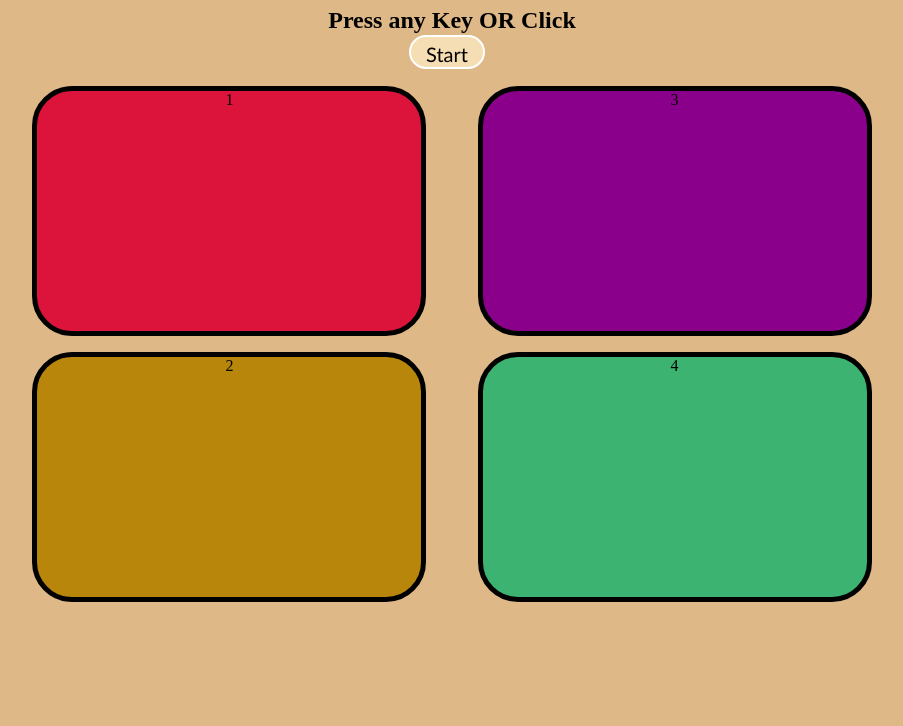
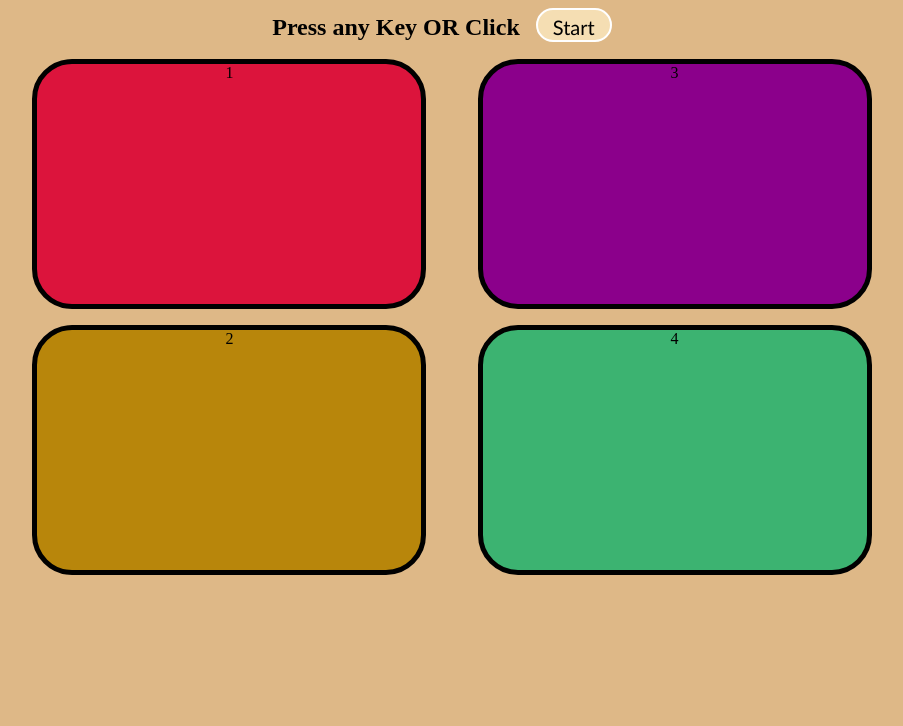
Before and after one commit to RamaScript/Symon-says-game, a plain HTML site: page index.html in a window 1280 px wide. Shown: the part 74-800 px from the top of the page, without its empty margins (188-1091 px from the left). Drawn offline with Linux system fonts and the light colour scheme.

Commit message:
Update style.css

```diff
--- a/style.css
+++ b/style.css
@@ -14,6 +14,10 @@ body {
   border-radius: 10px;
   background-color: saddlebrown;
   color: white;
+}
+
+.level{
+  display: inline;
 }
 
 .start{
```
